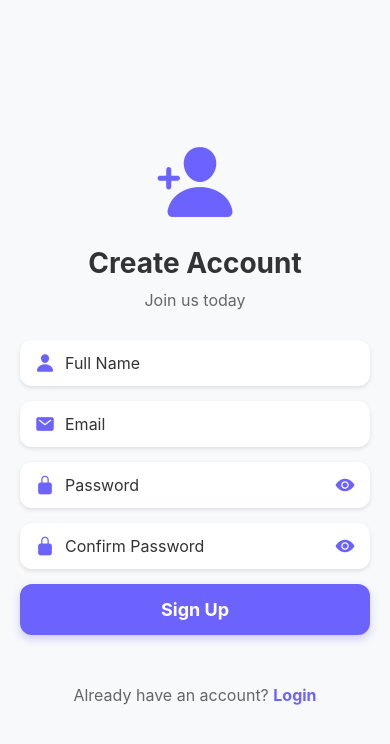
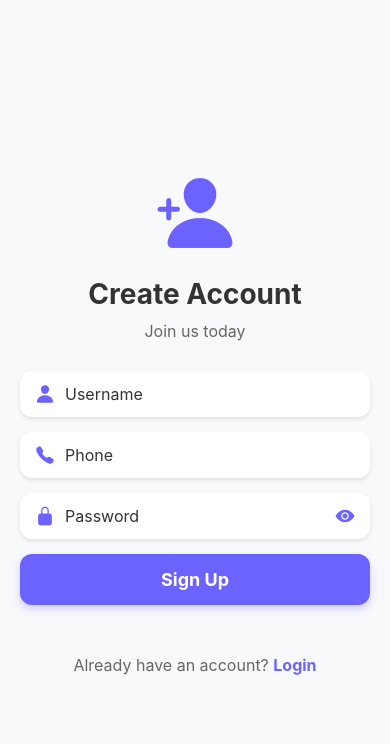
Before and after one commit to Amankwafrifa12/GenieSMS, a React Native app: screen /SignUp in a window 390 px wide. Shown: the top 744 px of the page. Built offline with nearby package versions, Linux system fonts and the light colour scheme; what expo-notifications would draw is missing.

Commit message:
feat: Update Login and Sign Up screens to use phone number instead of email

```diff
--- a/screens/LoginScreen.js
+++ b/screens/LoginScreen.js
@@ -16,12 +16,12 @@ import { Ionicons } from '@expo/vector-icons';
 const { width, height } = Dimensions.get('window');
 
 export default function LoginScreen({ navigation }) {
-  const [email, setEmail] = useState('');
+  const [phone, setPhone] = useState('');
   const [password, setPassword] = useState('');
   const [showPassword, setShowPassword] = useState(false);
 
   const handleLogin = () => {
-    if (!email || !password) {
+    if (!phone || !password) {
       Alert.alert('Error', 'Please fill in all fields');
       return;
     }
@@ -48,13 +48,13 @@ export default function LoginScreen({ navigation }) {
 
         <View style={styles.form}>
           <View style={styles.inputContainer}>
-            <Ionicons name="mail" size={20} color="#6C63FF" style={styles.inputIcon} />
+            <Ionicons name="call" size={20} color="#6C63FF" style={styles.inputIcon} />
             <TextInput
               style={styles.input}
-              placeholder="Email"
-              value={email}
-              onChangeText={setEmail}
-              keyboardType="email-address"
+              placeholder="Phone"
+              value={phone}
+              onChangeText={setPhone}
+              keyboardType="phone-pad"
               autoCapitalize="none"
             />
           </View>
--- a/screens/SignUpScreen.js
+++ b/screens/SignUpScreen.js
@@ -16,20 +16,14 @@ import { Ionicons } from '@expo/vector-icons';
 const { width, height } = Dimensions.get('window');
 
 export default function SignUpScreen({ navigation }) {
-  const [name, setName] = useState('');
-  const [email, setEmail] = useState('');
+  const [username, setUsername] = useState('');
+  const [phone, setPhone] = useState('');
   const [password, setPassword] = useState('');
-  const [confirmPassword, setConfirmPassword] = useState('');
   const [showPassword, setShowPassword] = useState(false);
-  const [showConfirmPassword, setShowConfirmPassword] = useState(false);
 
   const handleSignUp = () => {
-    if (!name || !email || !password || !confirmPassword) {
+    if (!username || !phone || !password) {
       Alert.alert('Error', 'Please fill in all fields');
-      return;
-    }
-    if (password !== confirmPassword) {
-      Alert.alert('Error', 'Passwords do not match');
       return;
     }
     if (password.length < 6) {
@@ -57,21 +51,21 @@ export default function SignUpScreen({ navigation }) {
             <Ionicons name="person" size={20} color="#6C63FF" style={styles.inputIcon} />
             <TextInput
               style={styles.input}
-              placeholder="Full Name"
-              value={name}
-              onChangeText={setName}
-              autoCapitalize="words"
+              placeholder="Username"
+              value={username}
+              onChangeText={setUsername}
+              autoCapitalize="none"
             />
           </View>
 
           <View style={styles.inputContainer}>
-            <Ionicons name="mail" size={20} color="#6C63FF" style={styles.inputIcon} />
+            <Ionicons name="call" size={20} color="#6C63FF" style={styles.inputIcon} />
             <TextInput
               style={styles.input}
-              placeholder="Email"
-              value={email}
-              onChangeText={setEmail}
-              keyboardType="email-address"
+              placeholder="Phone"
+              value={phone}
+              onChangeText={setPhone}
+              keyboardType="phone-pad"
               autoCapitalize="none"
             />
           </View>
@@ -91,27 +85,6 @@ export default function SignUpScreen({ navigation }) {
             >
               <Ionicons
                 name={showPassword ? 'eye-off' : 'eye'}
-                size={20}
-                color="#6C63FF"
-              />
-            </TouchableOpacity>
-          </View>
-
-          <View style={styles.inputContainer}>
-            <Ionicons name="lock-closed" size={20} color="#6C63FF" style={styles.inputIcon} />
-            <TextInput
-              style={styles.input}
-              placeholder="Confirm Password"
-              value={confirmPassword}
-              onChangeText={setConfirmPassword}
-              secureTextEntry={!showConfirmPassword}
-            />
-            <TouchableOpacity
-              onPress={() => setShowConfirmPassword(!showConfirmPassword)}
-              style={styles.eyeIcon}
-            >
-              <Ionicons
-                name={showConfirmPassword ? 'eye-off' : 'eye'}
                 size={20}
                 color="#6C63FF"
               />
```
